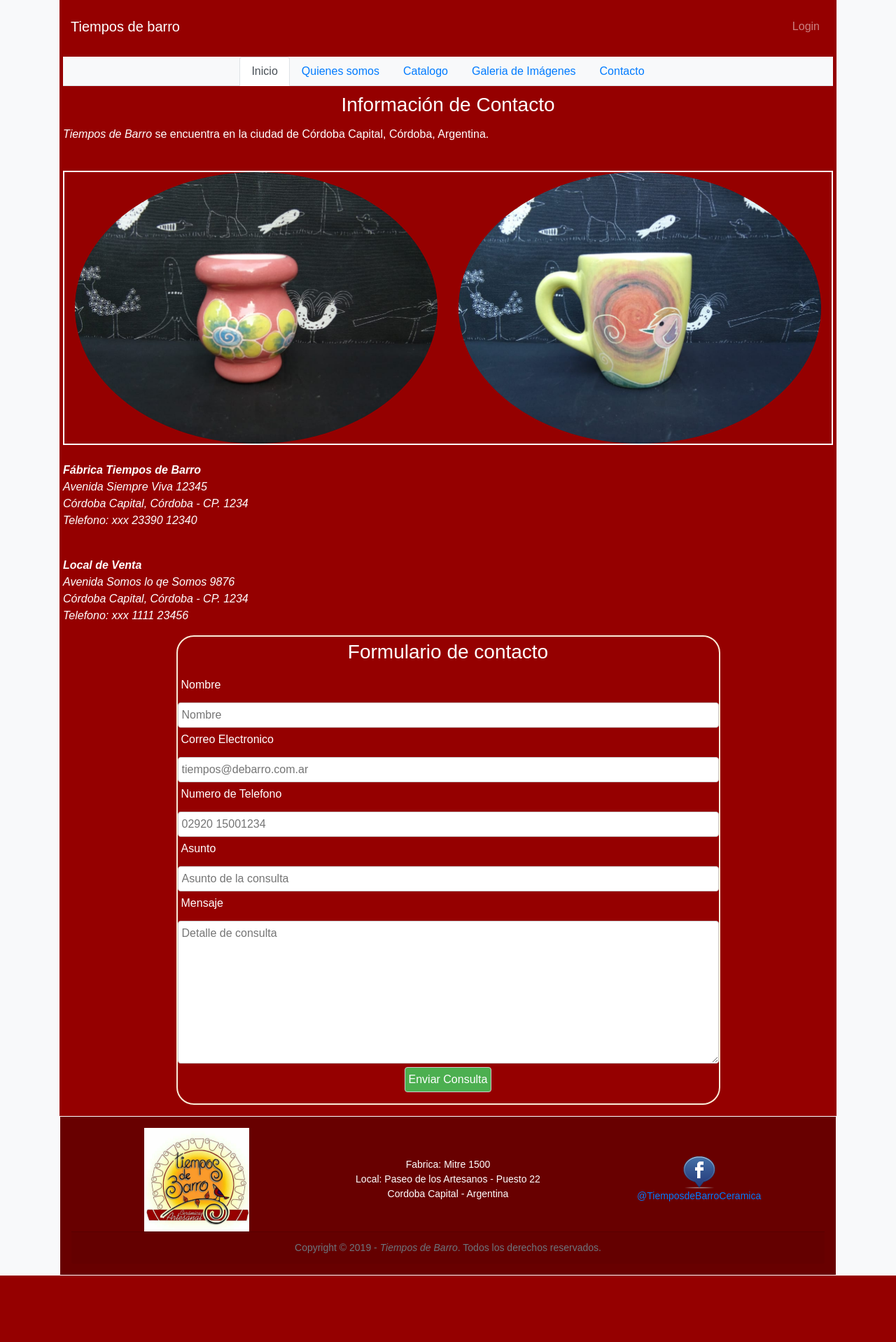
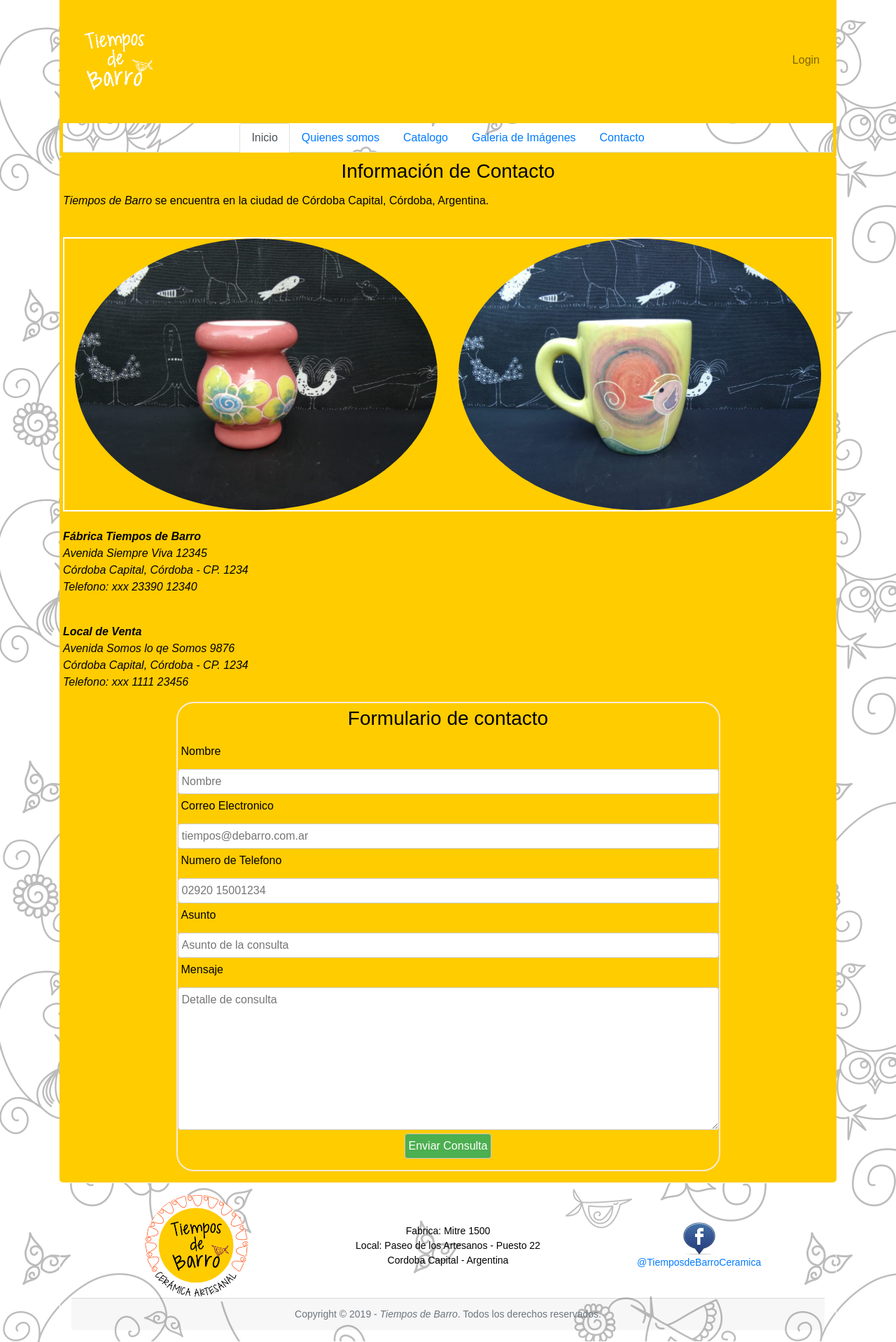
Before and after one commit to lucaslinquiman/web-dinamica-2019, a PHP site: page /form-contacto.php in a window 1280 px wide. Shown: the whole page at 70% size. Before the commit the page ends 1823 px from the top, so only its background shows below. Run offline with PHP 8.4, Linux system fonts and the light colour scheme.

Commit message:
TG-6 Pagina Principal - 100%, Pagina quienes somos - 100%, Pagina Contacto - 100%, galeria imagenes 0%, catalogo 0%

```diff
--- a/css/estilos.css
+++ b/css/estilos.css
@@ -3,27 +3,54 @@
 }
 
 body {
-	background-color: #f8f9fa;
-	color: white;
+	# background-color: #f8f9fa;
+	background-image: url("/imagenes/002.png");
+	color: black;
 	font-family: Arial;
 	font-size: 16px;
 }
 
+/* Header */
 .titulo {
 	font-size: 20px;
-	color: white;
+	# color: white;
+	color: black;
 	margin-top: 10px;
 	margin-bottom: 10px;
 }
+
+.container .cabecera .navbar a img {
+	width: 125px;
+	height: auto;
+}
+
+/* Fin header */
 
 img {
 	width: 100%;
 	height: auto;
 }
 
+/* Contenido */
+
+.contenido {
+	background: #ffcc00;
+	border-radius: 5px;
+}
+
+.contenido .direccion {
+	padding-left: 5px;
+	padding-right: 5px;
+}
+
+.contenido .direccion img {
+	width: 100%;
+	height: auto;
+}
+
 .contenido > p {
-	background-color: #950000;
-	color: white;
+	# background-color: #950000;
+	color: black;
     margin: auto;
     padding: 1rem;
 }
@@ -41,6 +68,15 @@ img {
 	justify-self: center;
 }
 
+#logo-nosotros {
+	max-width: 300px;
+	height: auto;
+}
+
+/* Fin de contenido */
+
+/* Carousel */
+
 .carousel-inner img {
 	width: 100%;
     height: auto;
@@ -49,12 +85,14 @@ img {
     justify-items: center;
 }
 
+/* Fin de carousel */
+
 .bordes {
-	border: 5px solid #950000;
+	border: 5px solid #ffcc00;
 }
 
 .container .cabecera {
-	background-color: #950000;
+	background-color: #ffcc00;
 }
 
 /* Footer */
@@ -71,37 +109,30 @@ img {
 }
 
 .container .pie {
-	background: #680000;
-	#margin: auto;
 	font-size: 14px;
 	padding: 1rem;
 	border: 1px solid white;
-	color: white;
+	color: black;
+}
+
+.container .pie {
+	background: inherit;
+	# background-image: url("/imagenes/001.png");
+}
+
+#logo-footer {
+	max-width: 150px;
+	height: auto;
 }
 
 /* Fin footer */
 
 /* Formulario Estilos */
 
-
-.contenido {
-	background: #950000;
-}
-
-.contenido .direccion {
-	padding-left: 5px;
-	padding-right: 5px;
-}
-
-.contenido .direccion img {
-	width: 100%;
-	height: auto;
-}
-
 .formulario {
 	width: 70%;
-	color: white;
-	background: #950000;
+	color: black;
+	background: transparent;
 	border:2px solid antiquewhite;
 	border-radius: 25px;
 	box-sizing: border-box;
@@ -119,7 +150,6 @@ img {
 	margin: auto;
 	border: 1px solid #ccc;
 	border-radius: 4px;
-	# resize: horizontal;
 }
 
 .formulario form input[type=submit] {
@@ -139,5 +169,4 @@ img {
     border:2px solid white;
     margin: auto;
 }
-
 /* Fin formulario */
--- a/nosotros.php
+++ b/nosotros.php
@@ -12,8 +12,8 @@
             ?>
 
             <div class="contenido">
-                <div class="logo text-center bordes">
-                    <img src="images/logo_tiempos_300.png">
+                <div class="logo text-center">
+                    <img id="logo-nosotros" src="/imagenes/006.png">
                 </div>
                 <p class="text-justify">
                     <br>
--- a/php/cabecera.php
+++ b/php/cabecera.php
@@ -1,7 +1,7 @@
 <div class="cabecera">
-    <nav class="navbar navbar-expand-lg navbar-dark">
+    <nav class="navbar navbar-expand-lg navbar-light">
         <a class="navbar-brand titulo" href="#">
-            Tiempos de barro
+            <img src="/imagenes/005_logo.png">
         </a>
         <button class="navbar-toggler" type="button" data-toggle="collapse" data-target="#navbarSupportedContent" aria-controls="navbarSupportedContent" aria-expanded="false" aria-label="Toggle navigation">
             <span class="navbar-toggler-icon"></span>
@@ -18,10 +18,10 @@
 <div class="menu bordes">
     <ul class="nav nav-tabs justify-content-center">
         <li class="nav-item">
-            <a class="nav-link active" href="<?php echo 'http://'.$_SERVER['SERVER_ADDR'];?>">Inicio</a>
+            <a class="nav-link active" href="<?php echo 'http://'.$_SERVER['SERVER_NAME'];?>">Inicio</a>
         </li>
         <li class="nav-item">
-            <a class="nav-link" href="<?php echo 'http://'.$_SERVER['SERVER_ADDR'].'/nosotros.php';?>">Quienes somos</a>
+            <a class="nav-link" href="<?php echo 'http://'.$_SERVER['SERVER_NAME'].'/nosotros.php';?>">Quienes somos</a>
         </li>
         <li class="nav-item">
             <a class="nav-link" href="#">Catalogo</a>
--- a/php/footer.php
+++ b/php/footer.php
@@ -1,7 +1,7 @@
 <div class="pie">
     <div class="f1">
         <a href="<?php echo 'http://'.$_SERVER['SERVER_ADDR'];?>">
-            <img src="images/logo_tiempos_150.png" alt="Tiempos de Barro - logo">
+            <img id="logo-footer" src="/imagenes/006.png" alt="Tiempos de Barro - logo">
         </a>
     </div>
     <div class="f2 text-center">
```
Also changed, not shown: imagenes/001.png (added), imagenes/002.png (added), imagenes/003.png (added), imagenes/004.png (added), imagenes/005 (copia).png (added), imagenes/005.png (added), imagenes/005_logo.png (added), imagenes/006.png (added), 2 other files.
